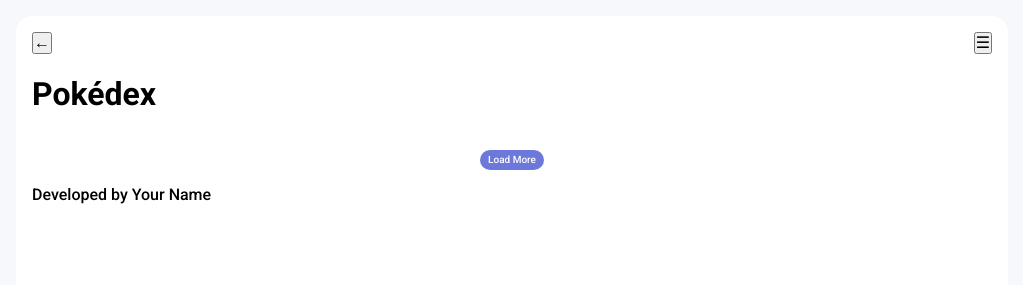
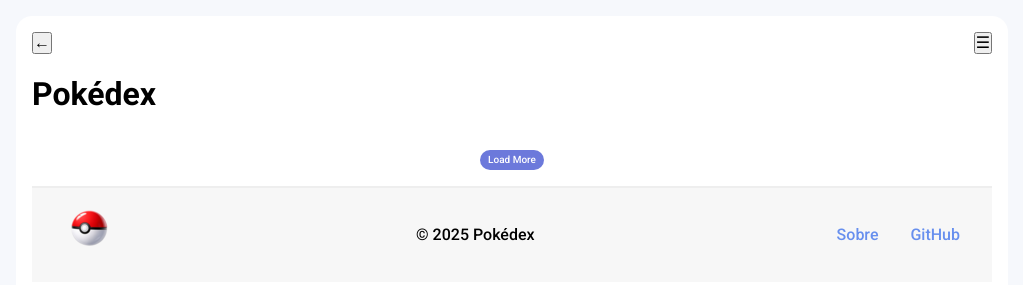
Before and after one commit to Andre363-br765/js-pokedex, a plain HTML site: page index.html in a window 1280 px wide. Shown: the whole page, without its empty margins (128-1151 px from the left). Drawn offline with nearby package versions, Linux system fonts and the light colour scheme; no server answers.

Commit message:
adicionar

```diff
--- a/index.html
+++ b/index.html
@@ -5,6 +5,10 @@
     <meta charset="UTF-8">
     <meta http-equiv="X-UA-Compatible" content="IE=edge">
     <meta name="viewport" content="width=device-width, initial-scale=1.0">
+
+    <link rel="icon" href="./src/assets/imgs/pokebola-favicon.png" sizes="32x32" type="image/png">
+
+    <title>Pokédex</title>
 
     <!-- Normalize CSS -->
     <link rel="stylesheet" href="https://cdnjs.cloudflare.com/ajax/libs/normalize/8.0.1/normalize.min.css"
@@ -19,8 +23,6 @@
     <!-- Nosso CSS -->
     <link rel="stylesheet" href="./src/css/global.css">
     <link rel="stylesheet" href="./src/css/pokedex.css">
-
-    <title>Pokédex</title>
 </head>
 
 <body>
@@ -42,13 +44,25 @@
             <button id="loadMoreButton" type="button">Load More</button>
         </div>
 
-        <footer>
-            <span>Developed by Your Name</span>
+        <footer class="footer">
+            <a href="./index.html">
+                <img src="./src/assets/imgs/logo-pokebola.png" alt="imagem do logo do pokedex" class="footer-logo">
+            </a>
+
+            <p>© 2025 Pokédex</p>
+
+            <div class="footer-links">
+                <a href="https://pokeapi.co/" target="_blank" rel="noopener noreferrer">Sobre</a>
+                <a href="https://github.com/Andre363-br765" target="_blank" rel="noopener noreferrer">GitHub</a>
+            </div>
+
         </footer>
+
+
     </main>
 
     <!-- JS modular -->
-    <script type="module" src="./src/js/pokemon-api/main.js"></script>
+    <script type="module" src="./src/js/home/main.js"></script>
 </body>
 
 </html>
--- a/src/css/pokedex.css
+++ b/src/css/pokedex.css
@@ -1,6 +1,4 @@
-/* pokedex.css */
-
-main {
+.content {
   min-height: 100vh;
 }
 
@@ -9,33 +7,9 @@
   display: grid;
   grid-template-columns: 1fr;
   gap: 0.5rem;
-  list-style: none;
-}
-
-.pokemons {
-  display: grid;
-  grid-template-columns: 1fr;
   margin: 0;
   padding: 0;
   list-style: none;
-}
-
-@media screen and (min-width: 380px) {
-  .pokemons {
-    grid-template-columns: 1fr 1fr;
-  }
-}
-
-@media screen and (min-width: 576px) {
-  .pokemons {
-    grid-template-columns: 1fr 1fr 1fr;
-  }
-}
-
-@media screen and (min-width: 992px) {
-  .pokemons {
-    grid-template-columns: 1fr 1fr 1fr 1fr;
-  }
 }
 
 /* Cartão Pokémon */
@@ -46,6 +20,11 @@
   border-radius: 1rem;
   color: #fff;
   overflow: hidden;
+  background: linear-gradient(
+    180deg,
+    var(--type-color),
+    color-mix(in srgb, var(--type-color) 70%, black)
+  );
 }
 
 .pokemon .number {
@@ -102,10 +81,81 @@
   cursor: pointer;
 }
 
-.pokemon {
-  background: linear-gradient(
-    180deg,
-    var(--type-color),
-    color-mix(in srgb, var(--type-color) 70%, black)
-  );
+/* Footer geral */
+.footer {
+    display: flex;
+    flex-direction: column; /* empilha os itens verticalmente em telas pequenas */
+    align-items: center;
+    justify-content: center;
+    padding: 1rem;
+    background-color: #f7f7f7; /* cor clara neutra */
+    gap: 0.5rem;
+    text-align: center;
+    border-top: 2px solid #eee; /* separação discreta do conteúdo */
 }
+
+/* Logo no footer */
+.footer-logo {
+    width: 50px;
+    height: 50px;
+    object-fit: contain;
+    margin-bottom: 0.5rem;
+}
+
+/* Texto do copyright */
+.footer-text {
+    font-size: 0.9rem;
+    color: #333;
+}
+
+/* Links do footer */
+.footer-links {
+    display: flex;
+    gap: 1rem; /* espaçamento entre links */
+}
+
+.footer-links a {
+    text-decoration: none;
+    color: #678fee; /* cor estilo Pokémon */
+    font-weight: 500;
+    transition: color 0.2s;
+}
+
+.footer-links a:hover {
+    color: #ee7f30; /* muda a cor ao passar o mouse */
+}
+
+/* Responsividade simples */
+@media (min-width: 600px) {
+    .footer {
+        flex-direction: row;
+        justify-content: space-between;
+        text-align: left;
+        padding: 1rem 2rem;
+    }
+
+    .footer-links {
+        gap: 2rem;
+    }
+}
+
+/* =========================
+   RESPONSIVO
+========================= */
+@media screen and (min-width: 380px) {
+  .pokemons {
+    grid-template-columns: 1fr 1fr;
+  }
+}
+
+@media screen and (min-width: 576px) {
+  .pokemons {
+    grid-template-columns: 1fr 1fr 1fr;
+  }
+}
+
+@media screen and (min-width: 992px) {
+  .pokemons {
+    grid-template-columns: 1fr 1fr 1fr 1fr;
+  }
+}
--- a/src/css/pokemon-detail.css
+++ b/src/css/pokemon-detail.css
@@ -142,6 +142,9 @@
   display: none;
 }
 
+/* =========================
+   ANIMAÇÃO
+========================= */
 .moves-layout {
   display: flex;
   justify-content: space-between;
--- a/src/js/pokemon-api/poke-api.js
+++ b/src/js/home/api/pokemon.js
@@ -1,4 +1,4 @@
-import { Pokemon } from "./pokemon-model.js";
+import { Pokemon } from "../models/pokemon.js";
 
 export const pokeApi = {};
 
--- a/src/js/pokemon-api/main.js
+++ b/src/js/home/main.js
@@ -1,5 +1,5 @@
-import { pokeApi } from './poke-api.js'
-import { renderPokemonList } from './render.js'
+import { pokeApi } from './api/pokemon.js'
+import { renderPokemonList } from './components/render.js'
 
 const pokemonList = document.getElementById('pokemonList')
 const loadMoreButton = document.getElementById('loadMoreButton')
```
Also changed, not shown: src/css/anima.css (deleted, +0 -36 lines), src/css/global.css (+13 -3 lines), src/js/detail/main.js (renamed from src/js/pokemon-detail/main.js, +4 -4 lines), src/pages/pokemon-detail.html (+1 -1 lines), src/assets/imgs/logo-pokebola.png (added), src/assets/imgs/pokebola-favicon.png (added), src/js/detail/api/detail.js (renamed from src/js/pokemon-detail/detail-api.js), src/js/detail/components/favorite.js (renamed from src/js/pokemon-detail/favorite.js), src/js/detail/components/render.js (renamed from src/js/pokemon-detail/render.js), src/js/detail/components/tabs.js (renamed from src/js/pokemon-detail/tabs.js), src/js/home/components/render.js (renamed from src/js/pokemon-api/render.js), src/js/home/models/pokemon.js (renamed from src/js/pokemon-api/pokemon-model.js), 1 other file.
